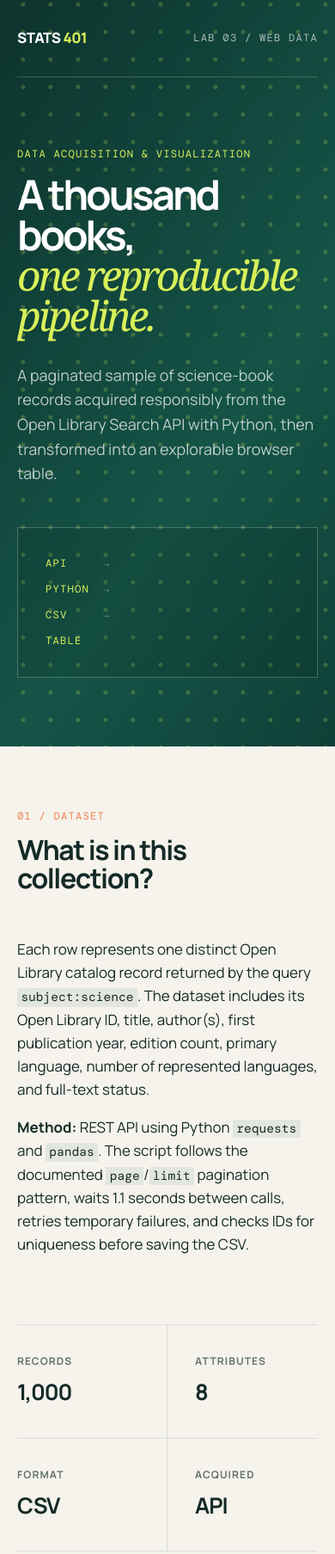
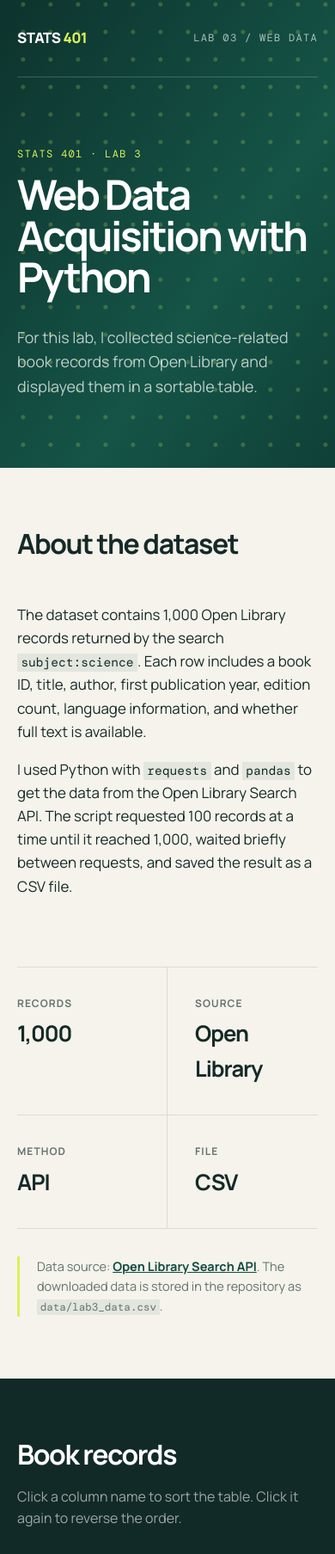
Before and after one commit to Morch333/stats401-labs, a plain HTML site: page lab3/index.html in a window 390 px wide. Shown: the top 1807 px of the page at 86% size. Drawn offline with nearby package versions, Linux system fonts and the light colour scheme.

Commit message:
Simplify Lab 3 page copy

```diff
--- a/lab3/index.html
+++ b/lab3/index.html
@@ -20,67 +20,56 @@
     </nav>
 
     <div class="hero-grid">
-      <div>
-        <p class="eyebrow">Data Acquisition &amp; Visualization</p>
-        <h1>A thousand books,<br><em>one reproducible pipeline.</em></h1>
-        <p class="lede">
-          A paginated sample of science-book records acquired responsibly from the
-          Open Library Search API with Python, then transformed into an
-          explorable browser table.
-        </p>
-      </div>
-
-      <div class="pipeline" aria-label="Data pipeline: API to Python to CSV to sortable table">
-        <span>API</span><b aria-hidden="true">→</b><span>PYTHON</span><b aria-hidden="true">→</b><span>CSV</span><b aria-hidden="true">→</b><span>TABLE</span>
-      </div>
+      <p class="eyebrow">STATS 401 · LAB 3</p>
+      <h1>Web Data Acquisition with Python</h1>
+      <p class="lede">
+        For this lab, I collected science-related book records from Open
+        Library and displayed them in a sortable table.
+      </p>
     </div>
   </header>
 
   <main>
     <section class="summary" aria-labelledby="summary-title">
       <div class="section-heading">
-        <p class="kicker">01 / DATASET</p>
-        <h2 id="summary-title">What is in this collection?</h2>
+        <h2 id="summary-title">About the dataset</h2>
       </div>
 
       <div class="summary-copy">
         <p>
-          Each row represents one distinct Open Library catalog record returned by the
-          query <code>subject:science</code>. The dataset includes its Open Library ID,
-          title, author(s), first publication year, edition count, primary
-          language, number of represented languages, and full-text status.
+          The dataset contains 1,000 Open Library records returned by the search
+          <code>subject:science</code>. Each row includes a book ID, title,
+          author, first publication year, edition count, language information,
+          and whether full text is available.
         </p>
         <p>
-          <strong>Method:</strong> REST API using Python
-          <code>requests</code> and <code>pandas</code>. The script follows the
-          documented <code>page</code>/<code>limit</code> pagination pattern,
-          waits 1.1 seconds between calls, retries temporary failures, and
-          checks IDs for uniqueness before saving the CSV.
+          I used Python with <code>requests</code> and <code>pandas</code> to get
+          the data from the Open Library Search API. The script requested 100
+          records at a time until it reached 1,000, waited briefly between
+          requests, and saved the result as a CSV file.
         </p>
       </div>
 
       <dl class="facts">
         <div><dt>Records</dt><dd id="record-total">1,000</dd></div>
-        <div><dt>Attributes</dt><dd>8</dd></div>
-        <div><dt>Format</dt><dd>CSV</dd></div>
-        <div><dt>Acquired</dt><dd>API</dd></div>
+        <div><dt>Source</dt><dd>Open Library</dd></div>
+        <div><dt>Method</dt><dd>API</dd></div>
+        <div><dt>File</dt><dd>CSV</dd></div>
       </dl>
 
       <p class="source-note">
-        Source:
-        <a href="https://openlibrary.org/dev/docs/api/search" target="_blank" rel="noreferrer">Open Library Search API documentation</a>.
-        Open Library asks API users to cache results, identify their application,
-        and respect its default one-request-per-second limit. This static page
-        reads the committed CSV and does not request the API on each visit.
+        Data source:
+        <a href="https://openlibrary.org/dev/docs/api/search" target="_blank" rel="noreferrer">Open Library Search API</a>.
+        The downloaded data is stored in the repository as
+        <code>data/lab3_data.csv</code>.
       </p>
     </section>
 
     <section class="dataset-section" id="dataset" aria-labelledby="dataset-title">
       <div class="table-heading">
         <div>
-          <p class="kicker">02 / EXPLORE</p>
-          <h2 id="dataset-title">Science-book records</h2>
-          <p class="instruction">Select a column heading to sort. Select it again to reverse the order.</p>
+          <h2 id="dataset-title">Book records</h2>
+          <p class="instruction">Click a column name to sort the table. Click it again to reverse the order.</p>
         </div>
 
         <div class="controls">
@@ -119,23 +108,10 @@
       </nav>
     </section>
 
-    <section class="reproducibility" aria-labelledby="repro-title">
-      <div>
-        <p class="kicker">03 / REPRODUCE</p>
-        <h2 id="repro-title">From endpoint to artifact</h2>
-      </div>
-      <ol>
-        <li><span>01</span><p>Request each API page with explicit fields and a descriptive user agent.</p></li>
-        <li><span>02</span><p>Normalize nested JSON into one record per unique Open Library catalog item.</p></li>
-        <li><span>03</span><p>Validate 1,000 unique rows and write <code>data/lab3_data.csv</code>.</p></li>
-      </ol>
-      <pre><code>python lab3/acquire_data.py</code></pre>
-    </section>
   </main>
 
   <footer>
-    <span>STATS 401 · LAB 3</span>
-    <span>Built with Python, D3, and documented public data</span>
+    <span>STATS 401 · Lab 3 · Web Data Acquisition</span>
   </footer>
 
   <script src="https://cdn.jsdelivr.net/npm/d3@7"></script>
--- a/lab3/styles.css
+++ b/lab3/styles.css
@@ -38,7 +38,7 @@ a { color: inherit; }
 .skip-link:focus { transform: translateY(0); }
 
 .hero {
-  min-height: 680px;
+  min-height: 500px;
   padding: 0 max(5vw, 1.25rem) 5rem;
   color: white;
   background:
@@ -66,8 +66,6 @@ a { color: inherit; }
 
 .lab-label,
 .eyebrow,
-.kicker,
-.pipeline,
 footer {
   font-family: "DM Mono", monospace;
   font-size: .76rem;
@@ -78,13 +76,9 @@ footer {
 .lab-label { color: rgb(255 255 255 / 65%); }
 
 .hero-grid {
-  display: grid;
-  grid-template-columns: minmax(0, 1.3fr) minmax(290px, .7fr);
-  gap: 5rem;
-  align-items: end;
-  max-width: 1440px;
+  max-width: 1100px;
   margin: 0 auto;
-  padding-top: clamp(6rem, 11vw, 10rem);
+  padding-top: clamp(5rem, 9vw, 8rem);
 }
 
 .eyebrow { color: var(--lime); }
@@ -96,15 +90,9 @@ p { margin-top: 0; }
 h1 {
   max-width: 920px;
   margin-bottom: 2rem;
-  font-size: clamp(3rem, 7vw, 6.9rem);
-  line-height: .98;
-  letter-spacing: -.065em;
-}
-
-h1 em {
-  color: var(--lime);
-  font-family: Georgia, serif;
-  font-weight: 400;
+  font-size: clamp(3rem, 6vw, 5.8rem);
+  line-height: 1;
+  letter-spacing: -.055em;
 }
 
 .lede {
@@ -114,24 +102,10 @@ h1 em {
   font-size: 1.12rem;
 }
 
-.pipeline {
-  display: grid;
-  grid-template-columns: auto 1fr;
-  align-items: center;
-  gap: .65rem 1rem;
-  padding: 2rem;
-  color: var(--lime);
-  border: 1px solid rgb(255 255 255 / 24%);
-  background: rgb(0 0 0 / 9%);
-}
-
-.pipeline b { color: rgb(255 255 255 / 40%); font-weight: 400; }
-
 main { overflow: hidden; }
 
 .summary,
-.dataset-section,
-.reproducibility {
+.dataset-section {
   max-width: 1440px;
   margin: 0 auto;
   padding: 7rem max(5vw, 1.25rem);
@@ -142,8 +116,6 @@ main { overflow: hidden; }
   grid-template-columns: minmax(220px, .75fr) minmax(300px, 1.25fr);
   gap: 2rem 8vw;
 }
-
-.kicker { color: var(--orange); }
 
 h2 {
   margin-bottom: 1.25rem;
@@ -342,21 +314,6 @@ tbody tr:hover { background: #edf3d5; }
 .pagination button:hover:not(:disabled) { color: var(--ink); border-color: var(--lime); background: var(--lime); }
 .pagination button:disabled { cursor: not-allowed; opacity: .35; }
 
-.reproducibility {
-  display: grid;
-  grid-template-columns: .8fr 1.2fr;
-  gap: 5rem;
-  align-items: start;
-}
-
-.reproducibility ol { margin: 0; padding: 0; list-style: none; }
-.reproducibility li { display: grid; grid-template-columns: 48px 1fr; gap: 1rem; padding: 1.25rem 0; border-bottom: 1px solid var(--line); }
-.reproducibility li:first-child { padding-top: 0; }
-.reproducibility li span { color: var(--orange); font-family: "DM Mono", monospace; font-size: .76rem; }
-.reproducibility li p { margin: 0; }
-.reproducibility pre { grid-column: 2; margin: -2rem 0 0; padding: 1.25rem; overflow-x: auto; color: var(--lime); background: var(--green); }
-.reproducibility pre code { padding: 0; background: transparent; }
-
 footer {
   display: flex;
   justify-content: space-between;
@@ -368,20 +325,16 @@ footer {
 @media (max-width: 800px) {
   .hero { min-height: auto; }
   .hero-grid,
+  .summary { grid-template-columns: 1fr; }
+  .hero-grid { padding-top: 5rem; }
   .summary,
-  .reproducibility { grid-template-columns: 1fr; }
-  .hero-grid { gap: 3rem; padding-top: 5rem; }
-  .pipeline { grid-template-columns: auto 1fr; }
-  .summary,
-  .dataset-section,
-  .reproducibility { padding-top: 4.5rem; padding-bottom: 4.5rem; }
+  .dataset-section { padding-top: 4.5rem; padding-bottom: 4.5rem; }
   .facts { grid-template-columns: repeat(2, 1fr); }
   .facts div:nth-child(2) { border-right: 0; }
   .facts div:nth-child(-n + 2) { border-bottom: 1px solid var(--line); }
   .facts div:nth-child(3) { padding-left: 0; }
   .table-heading { align-items: stretch; flex-direction: column; }
   .controls { min-width: 100%; }
-  .reproducibility pre { grid-column: 1; margin-top: 0; }
   footer { gap: 1rem; flex-direction: column; }
 }
 
```
Also changed, not shown: index.html (+5 -5 lines).
